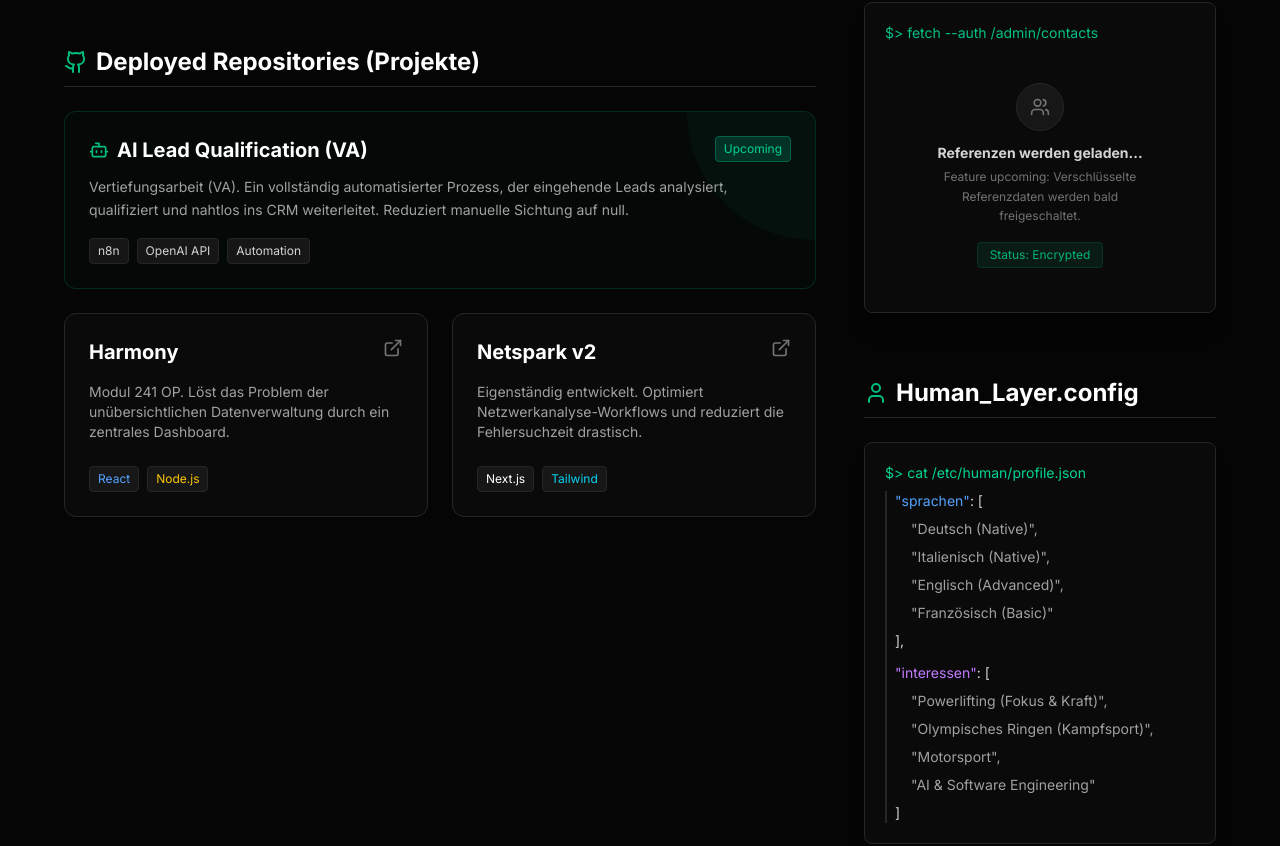
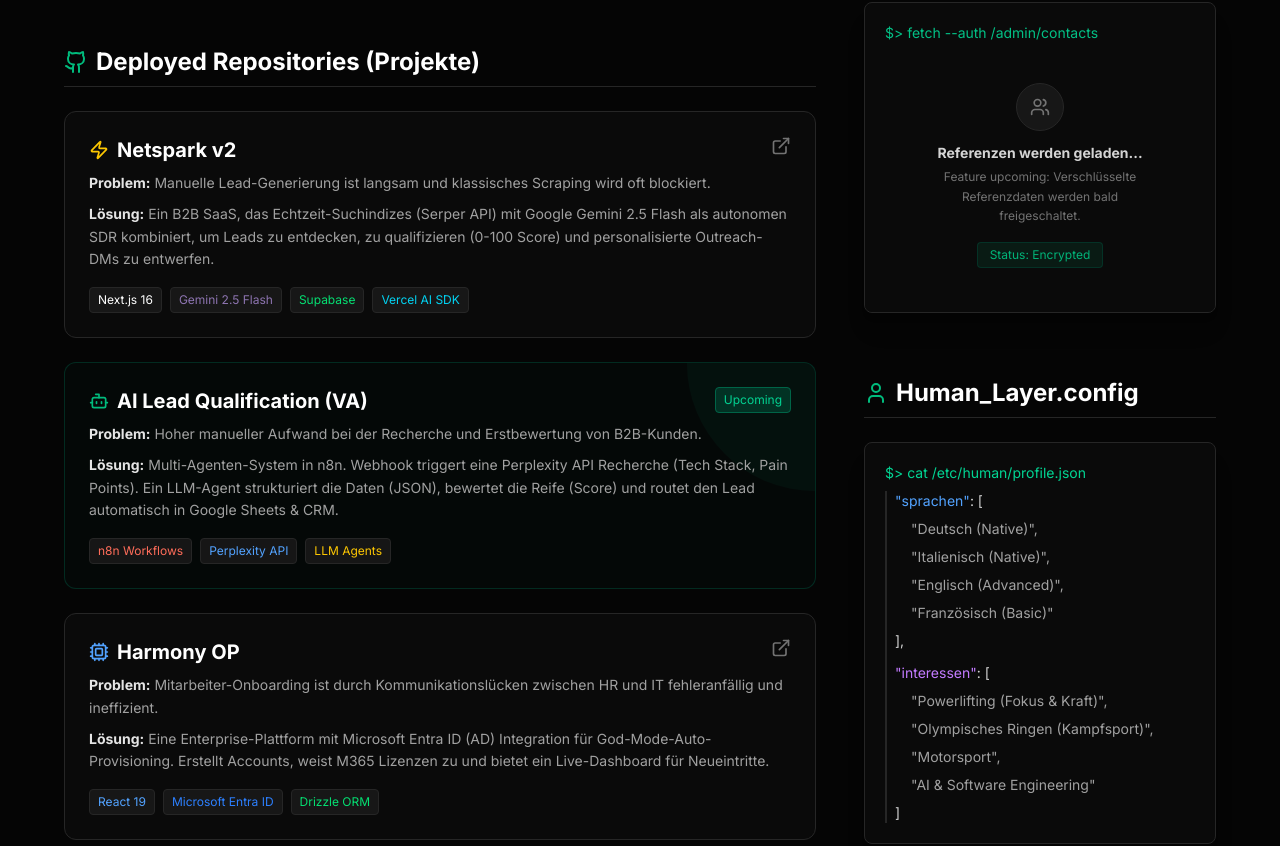
Before and after one commit to dantepangione-web/portfolio-2026, a Next.js app: page / in a window 1280 px wide. Shown: the part 2278-3124 px from the top of the page. Built offline with nearby package versions, Linux system fonts and the light colour scheme.

Commit message:
feat: google target project overhaul & ASCII art

```diff
--- a/src/components/Resume.tsx
+++ b/src/components/Resume.tsx
@@ -1,7 +1,7 @@
 "use client";
 import { useState } from "react";
 import { motion } from "framer-motion";
-import { Briefcase, GraduationCap, Award, CheckCircle2, TerminalSquare, Github, ExternalLink, Mail, User, Download, Linkedin, Users, BookOpen, Bot } from "lucide-react";
+import { Briefcase, GraduationCap, Award, CheckCircle2, TerminalSquare, Github, ExternalLink, Mail, User, Download, Linkedin, Users, BookOpen, Bot, Cpu, Zap } from "lucide-react";
 
 export default function Resume({ lang }: { lang: "de" | "en" | "it" }) {
   const [activeTab, setActiveTab] = useState<"schule" | "uek">("schule");
@@ -13,7 +13,7 @@ export default function Resume({ lang }: { lang: "de" | "en" | "it" }) {
         {/* Section Header */}
         <div className="mb-16 flex flex-col md:flex-row items-center md:items-start gap-8">
 
-          {/* NEW: ASCII Profile Image Replacement (Fixes Vercel CLS completely!) */}
+          {/* ASCII Profile Image Replacement (Fixes Vercel CLS completely!) */}
           <div className="w-32 h-32 rounded-lg border border-emerald-900 bg-[#0a0a0a] flex items-center justify-center shadow-[0_0_30px_rgba(16,185,129,0.15)] shrink-0 overflow-hidden relative group">
             <pre className="text-emerald-500 font-bold text-[10px] leading-[10px] font-mono group-hover:scale-110 transition-transform duration-500">
 {`   _______
@@ -132,75 +132,78 @@ export default function Resume({ lang }: { lang: "de" | "en" | "it" }) {
               </div>
             </div>
 
-            {/* 3. Projects Section - UPGRADED */}
+            {/* 3. Projects Section - GOOGLE TARGETED */}
             <div>
               <h3 className="text-2xl font-bold text-white flex items-center gap-2 border-b border-neutral-800 pb-2 mb-6">
                 <Github className="text-emerald-500" />
                 {lang === "de" ? "Deployed Repositories (Projekte)" : lang === "en" ? "Deployed Repositories (Projects)" : "Repository Distribuiti (Progetti)"}
               </h3>
 
-              <div className="grid grid-cols-1 md:grid-cols-2 gap-6">
+              <div className="space-y-6">
 
-                {/* NEW AI PROJECT */}
-                <div className="bg-emerald-950/10 border border-emerald-900/50 p-6 rounded-xl md:col-span-2 relative overflow-hidden group hover:border-emerald-500/50 transition-all">
-                  <div className="absolute top-0 right-0 w-32 h-32 bg-emerald-500/5 rounded-bl-full pointer-events-none"></div>
-                  <div className="flex justify-between items-start mb-3">
-                    <h4 className="text-xl font-bold text-white group-hover:text-emerald-400 transition-colors flex items-center gap-2"><Bot size={20} className="text-emerald-500"/> AI Lead Qualification (VA)</h4>
-                    <span className="text-xs bg-emerald-900/50 text-emerald-400 px-2 py-1 rounded border border-emerald-800 font-mono flex items-center gap-1">Upcoming</span>
-                  </div>
-                  <p className="text-neutral-400 text-sm mb-4 leading-relaxed max-w-2xl">
-                    {lang === "de" && "Vertiefungsarbeit (VA). Ein vollständig automatisierter Prozess, der eingehende Leads analysiert, qualifiziert und nahtlos ins CRM weiterleitet. Reduziert manuelle Sichtung auf null."}
-                    {lang === "en" && "Final Thesis (VA). A fully automated process that analyzes, qualifies, and seamlessly forwards incoming leads into the CRM. Reduces manual screening to zero."}
-                    {lang === "it" && "Lavoro di approfondimento (VA). Un processo completamente automatizzato che analizza, qualifica e inoltra senza problemi i lead in entrata al CRM. Riduce a zero lo screening manuale."}
-                  </p>
-                  <div className="flex flex-wrap gap-2">
-                    <span className="text-xs bg-[#161616] text-neutral-300 px-2 py-1 rounded border border-neutral-800">n8n</span>
-                    <span className="text-xs bg-[#161616] text-neutral-300 px-2 py-1 rounded border border-neutral-800">OpenAI API</span>
-                    <span className="text-xs bg-[#161616] text-neutral-300 px-2 py-1 rounded border border-neutral-800">Automation</span>
-                  </div>
-                </div>
-
-                {/* Harmony */}
-                <a href="https://github.com/dp-engineering24/HarmonyOP-m241" target="_blank" rel="noreferrer" className="block group">
-                  <div className="bg-[#0a0a0a] border border-neutral-800 p-6 rounded-xl hover:border-emerald-500/50 transition-all h-full flex flex-col justify-between">
-                    <div>
-                      <div className="flex justify-between items-start mb-4">
-                        <h4 className="text-xl font-bold text-white group-hover:text-emerald-400 transition-colors">Harmony</h4>
-                        <ExternalLink size={20} className="text-neutral-500 group-hover:text-emerald-400" />
-                      </div>
-                      <p className="text-neutral-400 text-sm mb-6">
-                        {lang === "de" && "Modul 241 OP. Löst das Problem der unübersichtlichen Datenverwaltung durch ein zentrales Dashboard."}
-                        {lang === "en" && "Module 241 OP. Solves the problem of scattered data management by providing a centralized dashboard."}
-                        {lang === "it" && "Modulo 241 OP. Risolve il problema della gestione frammentata dei dati offrendo una dashboard centralizzata."}
-                      </p>
+                {/* NETSPARK V2 */}
+                <a href="https://github.com/dantedev24/Netspark-v2" target="_blank" rel="noreferrer" className="block group">
+                  <div className="bg-[#0a0a0a] border border-neutral-800 p-6 rounded-xl hover:border-emerald-500/50 transition-all">
+                    <div className="flex justify-between items-start mb-2">
+                      <h4 className="text-xl font-bold text-white group-hover:text-emerald-400 transition-colors flex items-center gap-2">
+                        <Zap size={20} className="text-yellow-400"/> Netspark v2
+                      </h4>
+                      <ExternalLink size={20} className="text-neutral-500 group-hover:text-emerald-400" />
                     </div>
-                    <div className="flex gap-2">
-                      <span className="text-xs bg-neutral-900 text-blue-400 px-2 py-1 rounded border border-neutral-800">React</span>
-                      <span className="text-xs bg-neutral-900 text-yellow-400 px-2 py-1 rounded border border-neutral-800">Node.js</span>
+                    <div className="text-neutral-400 text-sm mb-4 leading-relaxed space-y-2">
+                      <p><strong className="text-neutral-200">{lang === "de" ? "Problem:" : lang === "en" ? "Problem:" : "Problema:"}</strong> {lang === "de" ? "Manuelle Lead-Generierung ist langsam und klassisches Scraping wird oft blockiert." : lang === "en" ? "Manual lead generation is slow, and traditional social media scraping is constantly blocked." : "La generazione manuale di lead è lenta e il web scraping tradizionale viene costantemente bloccato."}</p>
+                      <p><strong className="text-neutral-200">{lang === "de" ? "Lösung:" : lang === "en" ? "Solution:" : "Soluzione:"}</strong> {lang === "de" ? "Ein B2B SaaS, das Echtzeit-Suchindizes (Serper API) mit Google Gemini 2.5 Flash als autonomen SDR kombiniert, um Leads zu entdecken, zu qualifizieren (0-100 Score) und personalisierte Outreach-DMs zu entwerfen." : lang === "en" ? "A B2B SaaS combining real-time search indexing (Serper API) with Google Gemini 2.5 Flash acting as an autonomous SDR to discover, qualify (0-100 score), and draft personalized outreach DMs." : "Un SaaS B2B che combina l'indicizzazione in tempo reale con Google Gemini 2.5 Flash come SDR autonomo per scoprire, qualificare (0-100) e redigere messaggi personalizzati."}</p>
+                    </div>
+                    <div className="flex flex-wrap gap-2">
+                      <span className="text-xs bg-neutral-900 text-white px-2 py-1 rounded border border-neutral-800">Next.js 16</span>
+                      <span className="text-xs bg-neutral-900 text-[#8E75B2] px-2 py-1 rounded border border-neutral-800">Gemini 2.5 Flash</span>
+                      <span className="text-xs bg-neutral-900 text-green-400 px-2 py-1 rounded border border-neutral-800">Supabase</span>
+                      <span className="text-xs bg-neutral-900 text-cyan-400 px-2 py-1 rounded border border-neutral-800">Vercel AI SDK</span>
                     </div>
                   </div>
                 </a>
 
-                {/* Netspark */}
-                <a href="https://github.com/dantedev24/Netspark-v2" target="_blank" rel="noreferrer" className="block group">
-                  <div className="bg-[#0a0a0a] border border-neutral-800 p-6 rounded-xl hover:border-emerald-500/50 transition-all h-full flex flex-col justify-between">
-                    <div>
-                      <div className="flex justify-between items-start mb-4">
-                        <h4 className="text-xl font-bold text-white group-hover:text-emerald-400 transition-colors">Netspark v2</h4>
-                        <ExternalLink size={20} className="text-neutral-500 group-hover:text-emerald-400" />
-                      </div>
-                      <p className="text-neutral-400 text-sm mb-6">
-                        {lang === "de" && "Eigenständig entwickelt. Optimiert Netzwerkanalyse-Workflows und reduziert die Fehlersuchzeit drastisch."}
-                        {lang === "en" && "Independently developed. Optimizes network analysis workflows and drastically reduces troubleshooting time."}
-                        {lang === "it" && "Sviluppato in modo indipendente. Ottimizza i flussi di lavoro di analisi di rete e riduce i tempi di risoluzione."}
-                      </p>
+                {/* AI LEAD QUALIFICATION (VA) */}
+                <div className="bg-emerald-950/10 border border-emerald-900/50 p-6 rounded-xl relative overflow-hidden group hover:border-emerald-500/50 transition-all">
+                  <div className="absolute top-0 right-0 w-32 h-32 bg-emerald-500/5 rounded-bl-full pointer-events-none"></div>
+                  <div className="flex justify-between items-start mb-2">
+                    <h4 className="text-xl font-bold text-white group-hover:text-emerald-400 transition-colors flex items-center gap-2">
+                      <Bot size={20} className="text-emerald-500"/> AI Lead Qualification (VA)
+                    </h4>
+                    <span className="text-xs bg-emerald-900/50 text-emerald-400 px-2 py-1 rounded border border-emerald-800 font-mono">Upcoming</span>
+                  </div>
+                  <div className="text-neutral-400 text-sm mb-4 leading-relaxed space-y-2 relative z-10">
+                    <p><strong className="text-neutral-200">{lang === "de" ? "Problem:" : lang === "en" ? "Problem:" : "Problema:"}</strong> {lang === "de" ? "Hoher manueller Aufwand bei der Recherche und Erstbewertung von B2B-Kunden." : lang === "en" ? "High manual effort in researching and initial screening of inbound B2B prospects." : "Elevato sforzo manuale nella ricerca e nello screening iniziale dei prospect B2B."}</p>
+                    <p><strong className="text-neutral-200">{lang === "de" ? "Lösung:" : lang === "en" ? "Solution:" : "Soluzione:"}</strong> {lang === "de" ? "Multi-Agenten-System in n8n. Webhook triggert eine Perplexity API Recherche (Tech Stack, Pain Points). Ein LLM-Agent strukturiert die Daten (JSON), bewertet die Reife (Score) und routet den Lead automatisch in Google Sheets & CRM." : lang === "en" ? "Multi-agent system built in n8n. Webhook triggers Perplexity API research (tech stack, pain points). An LLM agent structures data (JSON), scores business maturity, and auto-routes leads to Google Sheets & CRM." : "Sistema multi-agente in n8n. Webhook attiva ricerca Perplexity (tech stack, problemi). Un agente LLM struttura i dati (JSON), valuta la maturità aziendale e instrada i lead al CRM."}</p>
+                  </div>
+                  <div className="flex flex-wrap gap-2 relative z-10">
+                    <span className="text-xs bg-[#161616] text-[#FF6D5A] px-2 py-1 rounded border border-neutral-800">n8n Workflows</span>
+                    <span className="text-xs bg-[#161616] text-blue-400 px-2 py-1 rounded border border-neutral-800">Perplexity API</span>
+                    <span className="text-xs bg-[#161616] text-yellow-400 px-2 py-1 rounded border border-neutral-800">LLM Agents</span>
+                  </div>
+                </div>
+
+                {/* HARMONY OP */}
+                <a href="https://github.com/dp-engineering24/HarmonyOP-m241" target="_blank" rel="noreferrer" className="block group">
+                  <div className="bg-[#0a0a0a] border border-neutral-800 p-6 rounded-xl hover:border-emerald-500/50 transition-all">
+                    <div className="flex justify-between items-start mb-2">
+                      <h4 className="text-xl font-bold text-white group-hover:text-emerald-400 transition-colors flex items-center gap-2">
+                        <Cpu size={20} className="text-blue-400"/> Harmony OP
+                      </h4>
+                      <ExternalLink size={20} className="text-neutral-500 group-hover:text-emerald-400" />
                     </div>
-                    <div className="flex gap-2">
-                      <span className="text-xs bg-neutral-900 text-white px-2 py-1 rounded border border-neutral-800">Next.js</span>
-                      <span className="text-xs bg-neutral-900 text-cyan-400 px-2 py-1 rounded border border-neutral-800">Tailwind</span>
+                    <div className="text-neutral-400 text-sm mb-4 leading-relaxed space-y-2">
+                      <p><strong className="text-neutral-200">{lang === "de" ? "Problem:" : lang === "en" ? "Problem:" : "Problema:"}</strong> {lang === "de" ? "Mitarbeiter-Onboarding ist durch Kommunikationslücken zwischen HR und IT fehleranfällig und ineffizient." : lang === "en" ? "Employee onboarding is error-prone and inefficient due to communication gaps between HR and IT." : "L'inserimento dei dipendenti è soggetto a errori e inefficiente a causa di lacune di comunicazione tra Risorse Umane e IT."}</p>
+                      <p><strong className="text-neutral-200">{lang === "de" ? "Lösung:" : lang === "en" ? "Solution:" : "Soluzione:"}</strong> {lang === "de" ? "Eine Enterprise-Plattform mit Microsoft Entra ID (AD) Integration für God-Mode-Auto-Provisioning. Erstellt Accounts, weist M365 Lizenzen zu und bietet ein Live-Dashboard für Neueintritte." : lang === "en" ? "An Enterprise platform with Microsoft Entra ID (AD) integration for God-Mode Auto-Provisioning. Automates account creation, M365 licensing, and features a live progress dashboard for new hires." : "Una piattaforma Enterprise con integrazione Microsoft Entra ID (AD) per l'Auto-Provisioning. Automatizza la creazione di account e licenze M365, fornendo una dashboard live."}</p>
+                    </div>
+                    <div className="flex flex-wrap gap-2">
+                      <span className="text-xs bg-neutral-900 text-blue-400 px-2 py-1 rounded border border-neutral-800">React 19</span>
+                      <span className="text-xs bg-neutral-900 text-blue-500 px-2 py-1 rounded border border-neutral-800">Microsoft Entra ID</span>
+                      <span className="text-xs bg-neutral-900 text-green-400 px-2 py-1 rounded border border-neutral-800">Drizzle ORM</span>
                     </div>
                   </div>
                 </a>
+
               </div>
             </div>
 
@@ -303,7 +306,7 @@ export default function Resume({ lang }: { lang: "de" | "en" | "it" }) {
                       </div>
                       <div className="border-l-2 border-blue-500 pl-3">
                         <div className="flex justify-between items-start mb-1"><span className="text-white font-bold text-xs">[UeK-187] ICT-Arbeitsplatz & OS</span><span className="text-blue-400 font-bold text-xs bg-blue-950 px-1.5 py-0.5 rounded">5.0</span></div>
-                        <p className="text-neutral-400 italic text-xs leading-relaxed">"Arbeitet selbständig und zuverlässig; ist molto hilfsbereit; ist im Unterricht sehr präsent -&gt; weiter so."</p>
+                        <p className="text-neutral-400 italic text-xs leading-relaxed">"Arbeitet selbständig und zuverlässig; ist sehr hilfsbereit; ist im Unterricht sehr präsent -&gt; weiter so."</p>
                       </div>
                       <div className="border-l-2 border-blue-500 pl-3">
                         <div className="flex justify-between items-start mb-1"><span className="text-white font-bold text-xs">[UeK-185] Sicherheitsmassnahmen KMU IT</span><span className="text-blue-400 font-bold text-xs bg-blue-950 px-1.5 py-0.5 rounded">5.0</span></div>
```
